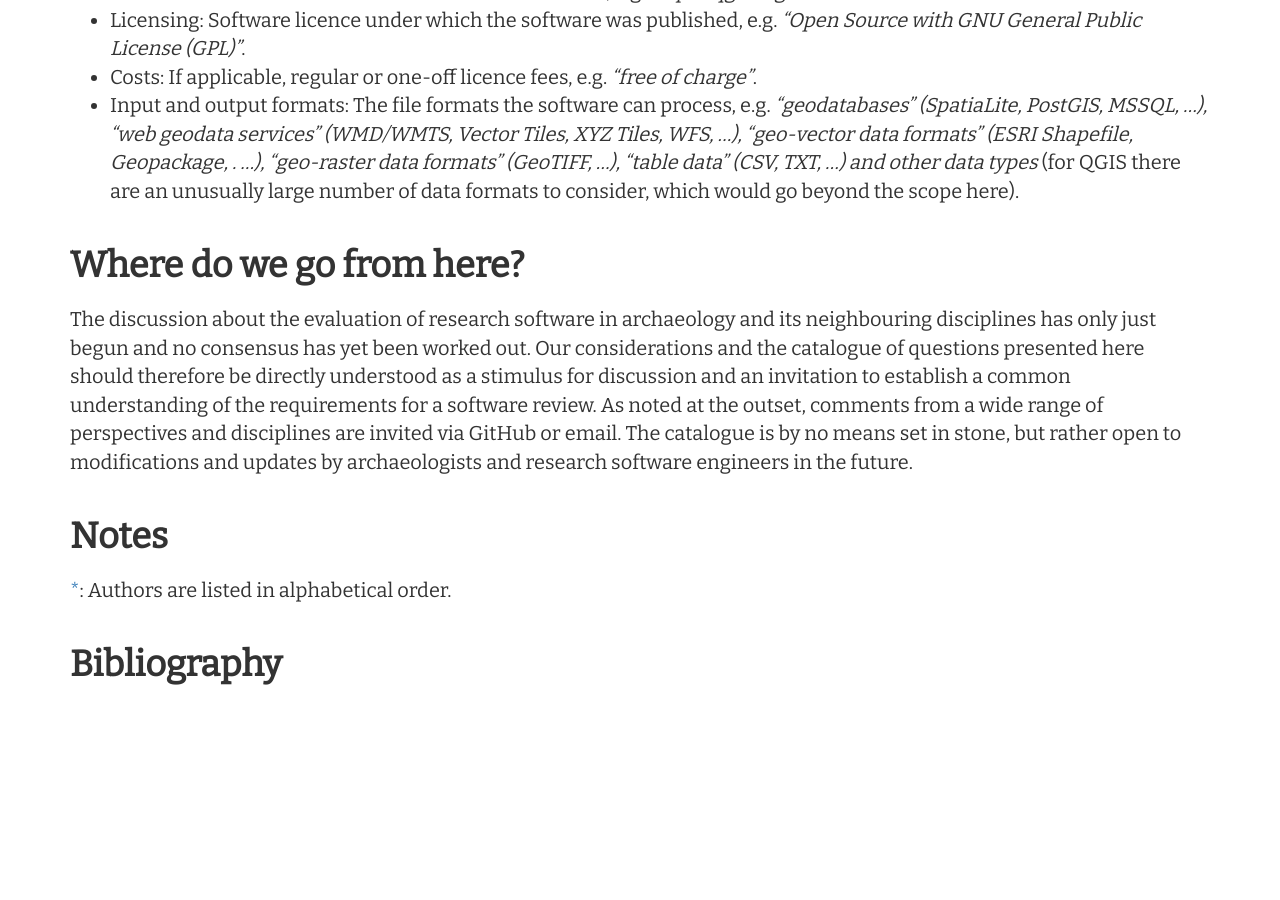
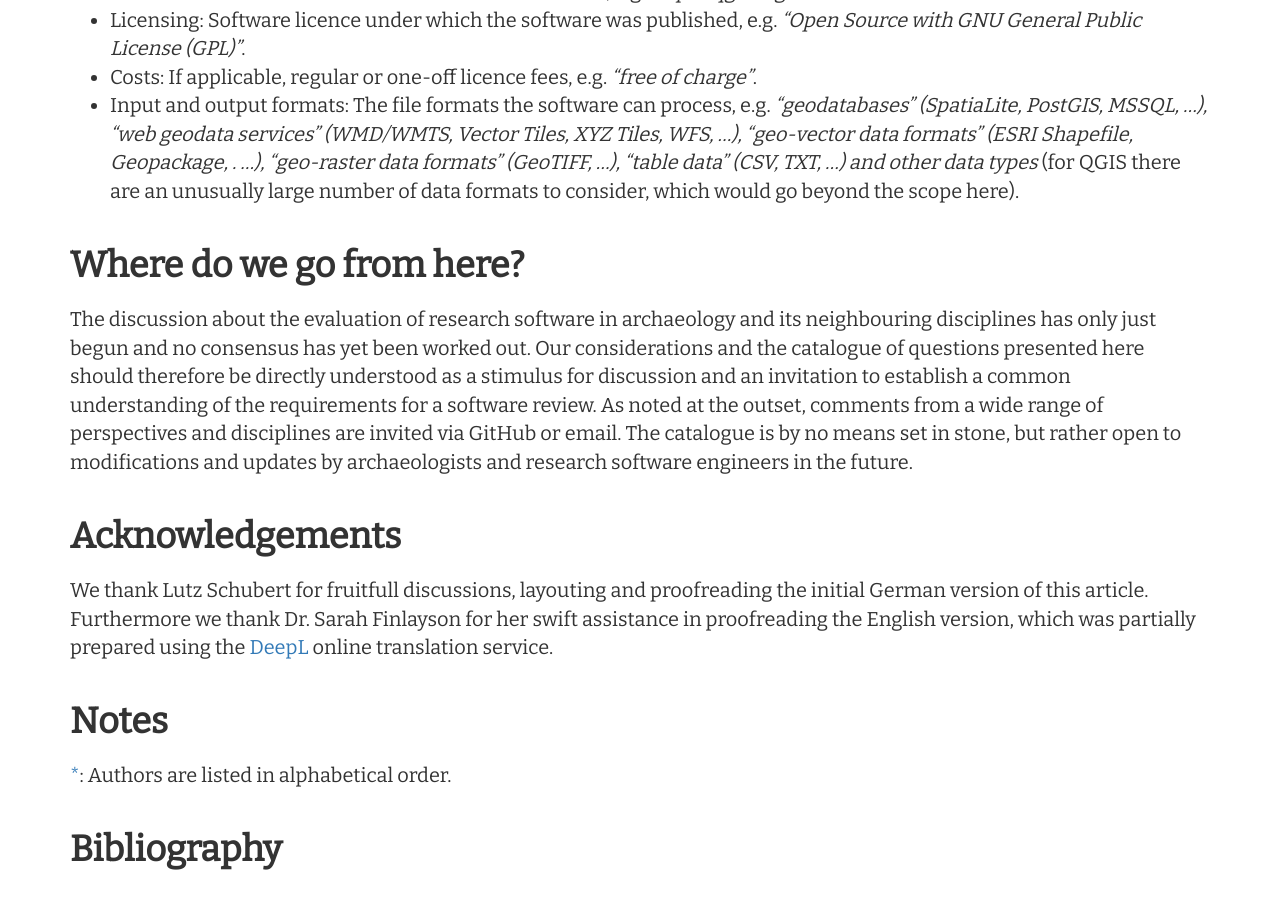
Before and after one commit to Research-Squirrel-Engineers/Impuls_SoftwareRezensionen_DGUF, a Jekyll site: the page built from Draft_EN.md, in a window 1280 px wide and 900 px high, scrolled down 17400 px. Built offline with Jekyll 4.4.1, drawn with Linux system fonts in a browser that asks for light colours; nearby versions of some CDN libraries; emoji names are drawn with the system emoji font; before the commit the page ends 18114 px from its top, so only the background shows below that.

Commit message:
Acknowledgements added. Fixes #70

```diff
--- a/Draft_EN.md
+++ b/Draft_EN.md
@@ -317,6 +317,9 @@ In the table below we present key data that can be listed in tabular form at the
 
 The discussion about the evaluation of research software in archaeology and its neighbouring disciplines has only just begun and no consensus has yet been worked out. Our considerations and the catalogue of questions presented here should therefore be directly understood as a stimulus for discussion and an invitation to establish a common understanding of the requirements for a software review. As noted at the outset, comments from a wide range of perspectives and disciplines are invited via GitHub or email. The catalogue is by no means set in stone, but rather open to modifications and updates by archaeologists and research software engineers in the future.
 
+## Acknowledgements
+
+We thank Lutz Schubert for fruitfull discussions, layouting and proofreading the initial German version of this article. Furthermore we thank Dr. Sarah Finlayson for her swift assistance in proofreading the English version, which was partially prepared using the [DeepL](https://deepl.com) online translation service.
 
 ## Notes
 
```
